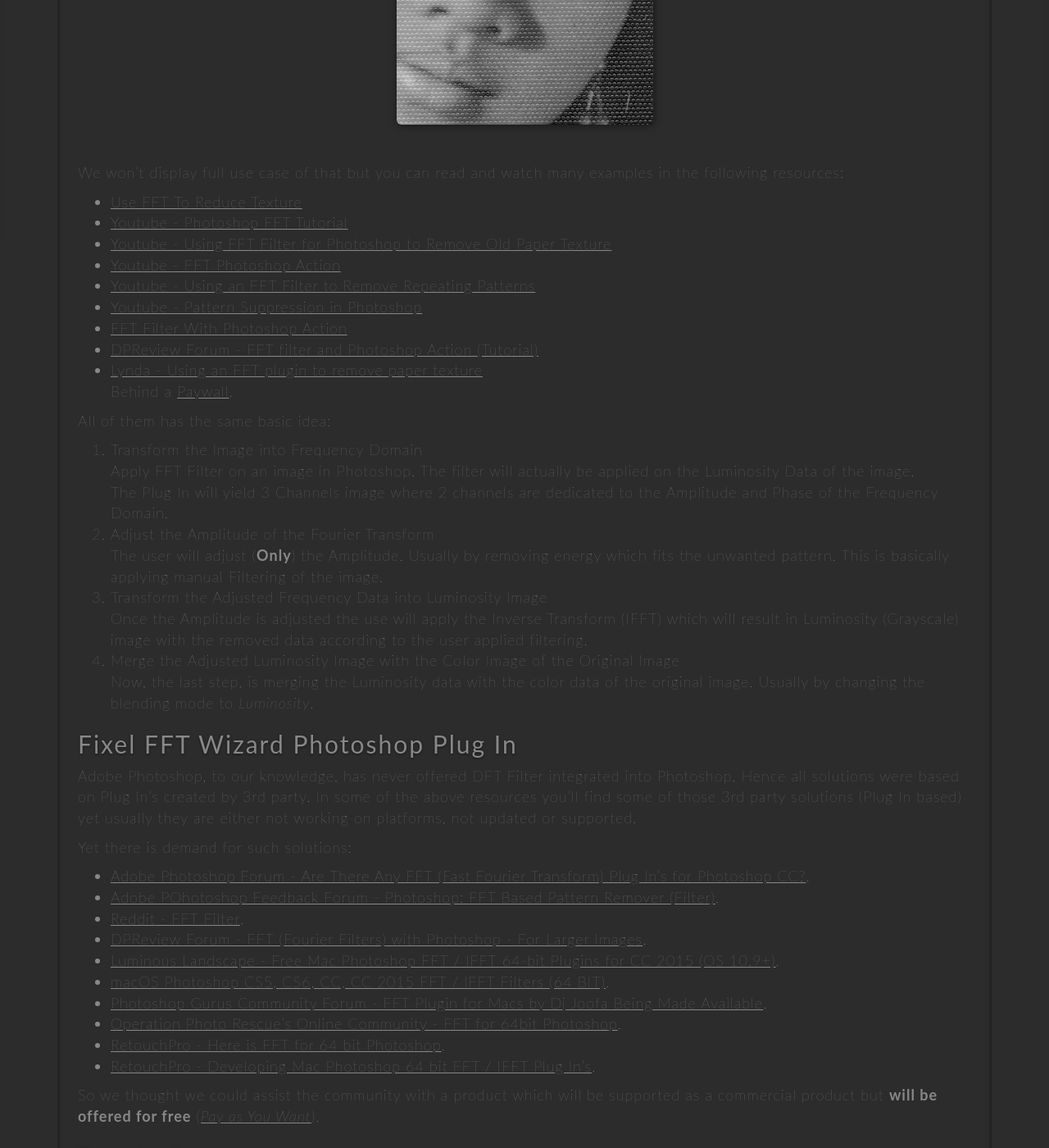
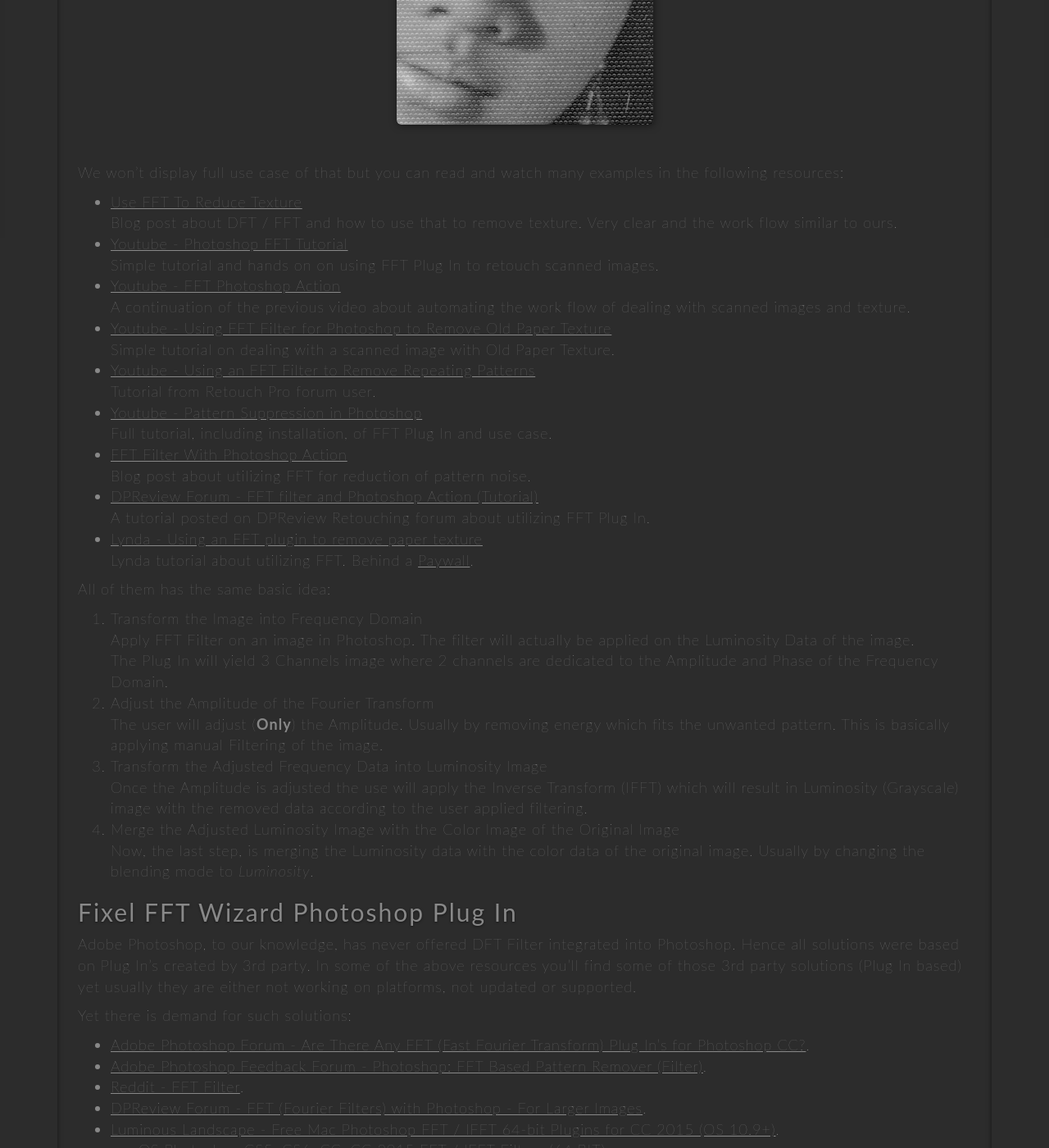
Before and after one commit to FixelAlgorithmsTeam/fixel, a Jekyll site: the page built from _posts/2018-07-21-fixel-fft-wizard-1-ps.md, in a window 1280 px wide and 1400 px high, scrolled down 1110 px. Shown: the whole window at 82% size. Built offline with Jekyll 4.4.1, drawn with Linux system fonts in a browser that asks for light colours; nearby versions of some CDN libraries; comment, search, counter and statistics services are not loaded.

Commit message:
New 	- 	Released Blog Post - "Fixel FFT Wizard". Fixed 	- 	B Known Issues 	-	C To Do 	- 	Enable MathJax (See documentation). Remarks 	- 	E

```diff
--- a/_posts/2018-07-21-fixel-fft-wizard-1-ps.md
+++ b/_posts/2018-07-21-fixel-fft-wizard-1-ps.md
@@ -37,15 +37,23 @@ Many users use to retouch scanned images or images with periodic pattern they wa
 We won't display full use case of that but you can read and watch many examples in the following resources:
 
  *  [Use FFT To Reduce Texture](http://www.tipsquirrel.com/use-fft-to-reduce-texture/)
- *  [Youtube - Photoshop FFT Tutorial](Photoshop FFT Tutorial)
+    Blog post about DFT / FFT and how to use that to remove texture. Very clear and the work flow similar to ours.
+ *  [Youtube - Photoshop FFT Tutorial](https://www.youtube.com/watch?v=vb4XFNC4MvU)
+    Simple tutorial and hands on on using FFT Plug In to retouch scanned images.
+ *  [Youtube - FFT Photoshop Action](https://www.youtube.com/watch?v=3jeOsgM5NMs)
+    A continuation of the previous video about automating the work flow of dealing with scanned images and texture.
  *  [Youtube - Using FFT Filter for Photoshop to Remove Old Paper Texture](https://www.youtube.com/watch?v=SUqsm9_iCbQ)
- *  [Youtube - FFT Photoshop Action](https://www.youtube.com/watch?v=3jeOsgM5NMs)
+    Simple tutorial on dealing with a scanned image with Old Paper Texture.
  *  [Youtube - Using an FFT Filter to Remove Repeating Patterns](https://www.youtube.com/watch?v=yyox358zIRw&t=232s)
+    Tutorial from Retouch Pro forum user.
  *  [Youtube - Pattern Suppression in Photoshop](https://www.youtube.com/watch?v=FDM4lEw65j0)
+    Full tutorial, including installation, of FFT Plug In and use case.
  *  [FFT Filter With Photoshop Action](http://www.skeller.ch/ps/fft_action.php)
+    Blog post about utilizing FFT for reduction of pattern noise.
  *  [DPReview Forum - FFT filter and Photoshop Action (Tutorial)](https://www.dpreview.com/forums/post/16172756)
+    A tutorial posted on DPReview Retouching forum about utilizing FFT Plug In.
  *  [Lynda - Using an FFT plugin to remove paper texture](https://www.lynda.com/Photoshop-tutorials/Using-FFT-plugin-remove-paper-texture/373087/385421-4.html)
-    Behind a [Paywall](https://en.wikipedia.org/wiki/Paywall).
+    Lynda tutorial about utilizing FFT. Behind a [Paywall](https://en.wikipedia.org/wiki/Paywall).
 
 All of them has the same basic idea:
 
@@ -67,7 +75,7 @@ In some of the above resources you'll find some of those 3rd party solutions (Pl
 Yet there is demand for such solutions:
 
  *  [Adobe Photoshop Forum - Are There Any FFT (Fast Fourier Transform) Plug In's for Photoshop CC?](https://forums.adobe.com/thread/2198154).
- *  [Adobe POhotoshop Feedback Forum - Photoshop: FFT Based Pattern Remover (Filter)](https://feedback.photoshop.com/photoshop_family/topics/fft_based_pattern_remover_as_a_filter).
+ *  [Adobe Photoshop Feedback Forum - Photoshop: FFT Based Pattern Remover (Filter)](https://feedback.photoshop.com/photoshop_family/topics/fft_based_pattern_remover_as_a_filter).
  *  [Reddit - FFT Filter](https://www.reddit.com/r/photoshop/comments/7npjwk/fftfilter/).
  *  [DPReview Forum - FFT (Fourier Filters) with Photoshop - For Larger Images](https://www.dpreview.com/forums/post/42187590).
  *  [Luminous Landscape - Free Mac Photoshop FFT / IFFT 64-bit Plugins for CC 2015 (OS 10.9+)](http://forum.luminous-landscape.com/index.php?topic=107038.0).
```
